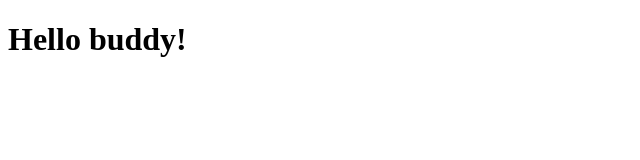
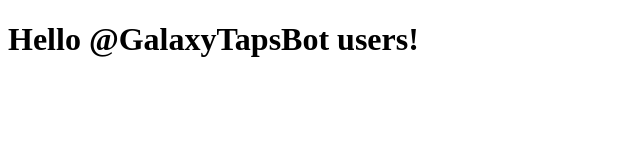
Before and after one commit to nawidhussain/498249-GalaxyTapsBot, a plain HTML site: page index.html in a window 1280 px wide. Shown: the whole page, without its empty margins (0-640 px from the left). Drawn offline with Linux system fonts and the light colour scheme.

Commit message:
Update index.html

```diff
--- a/index.html
+++ b/index.html
@@ -6,6 +6,7 @@
 	<title>Website Nawid</title>
 </head>
 <body>
-<h1>Hello buddy!</h1>
+<h1>Hello
+@GalaxyTapsBot users!</h1>
 </body>
 </html>
```
